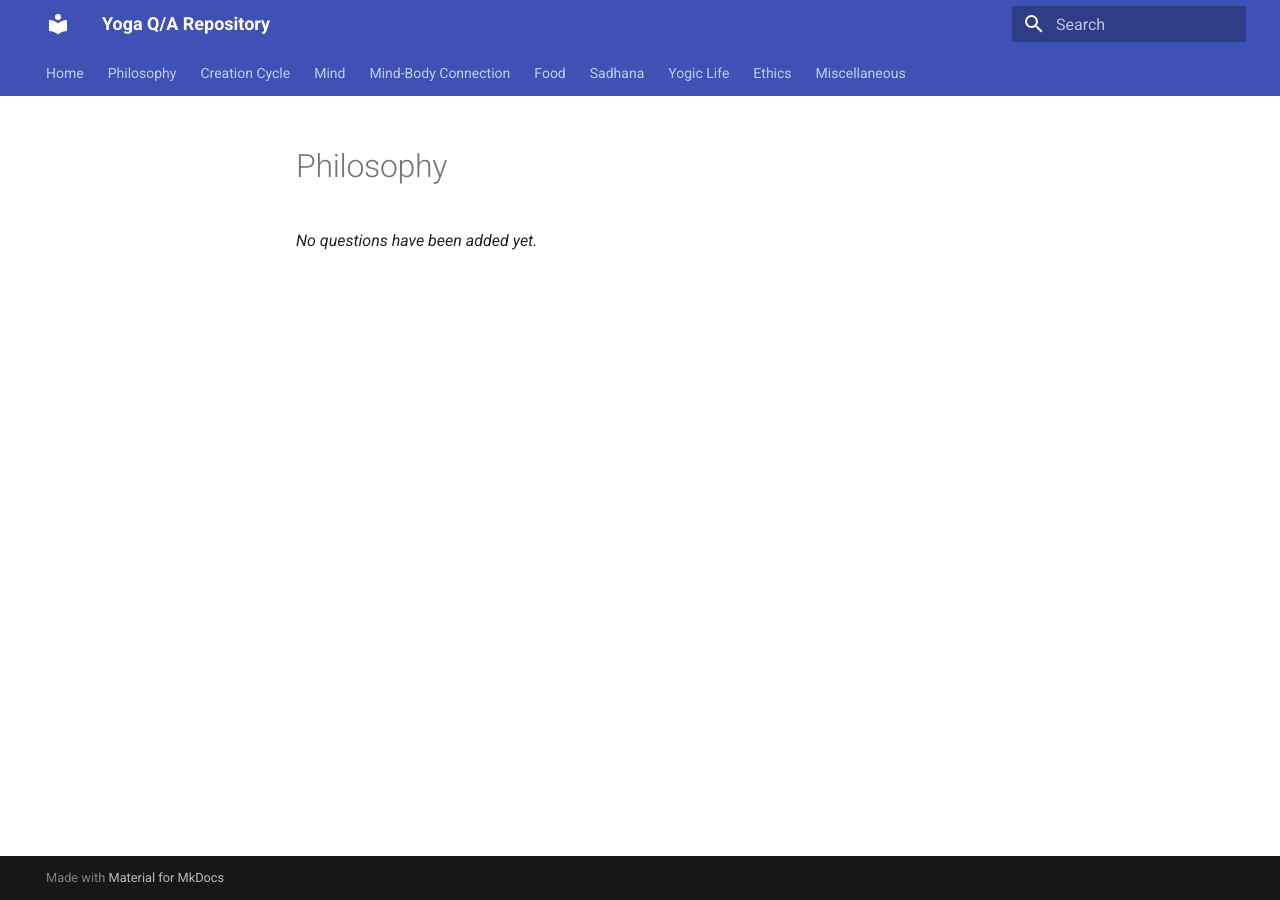
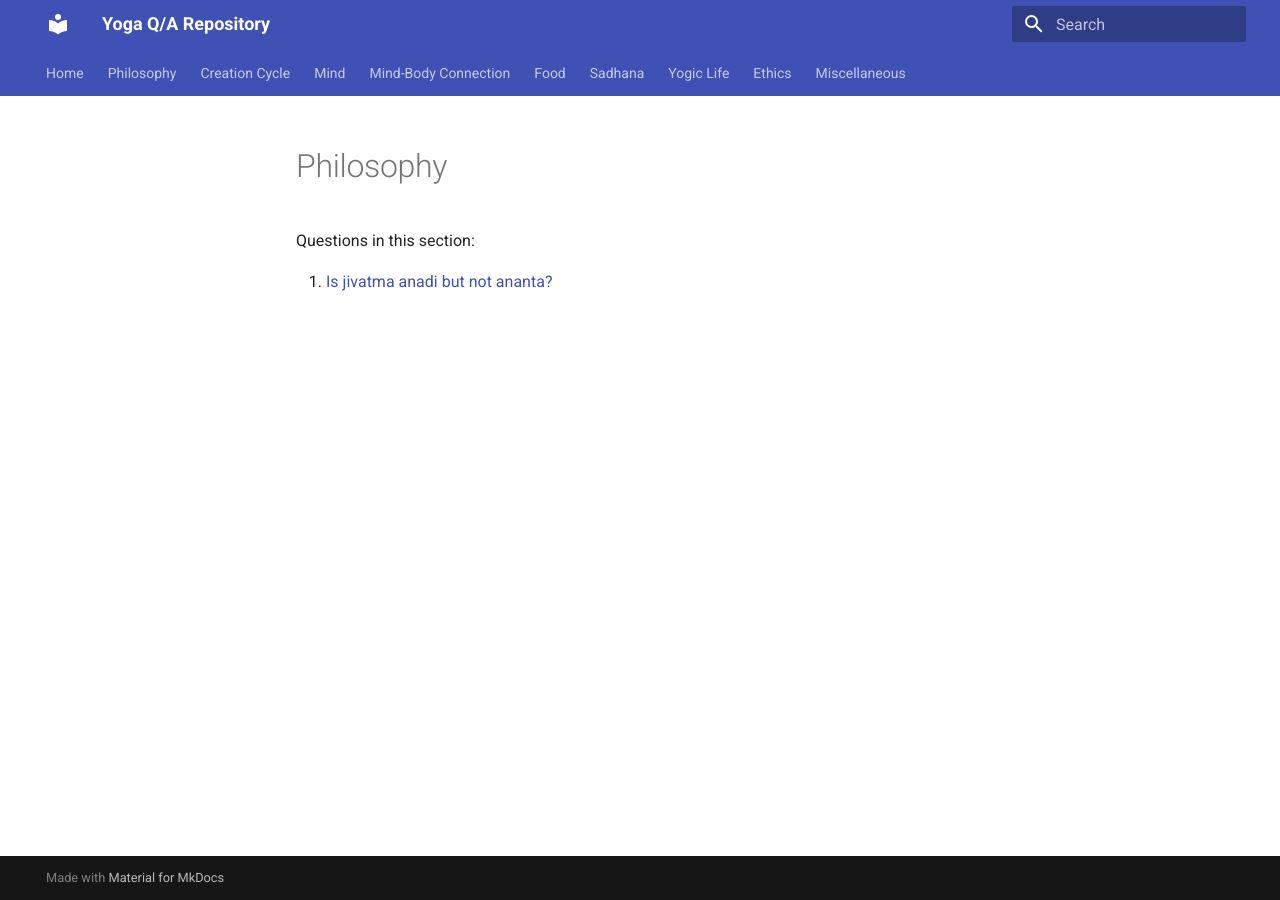
Before and after one commit to yogiclife/yoga-qa, an MkDocs documentation site: the page built from docs/philosophy/README.md, in a window 1280 px wide. Built offline with MkDocs 1.6.1 and Material for MkDocs 9.7.7, drawn with Linux system fonts in a browser that asks for light colours.

Commit message:
Update topic indices [skip ci]

```diff
--- a/docs/philosophy/README.md
+++ b/docs/philosophy/README.md
@@ -1,3 +1,5 @@
 # Philosophy
 
-_No questions have been added yet._
+Questions in this section:
+
+1. [Is jivatma anadi but not ananta?](is-jivatma-anadi-but-not-ananta-20260628-103314.md)
```
